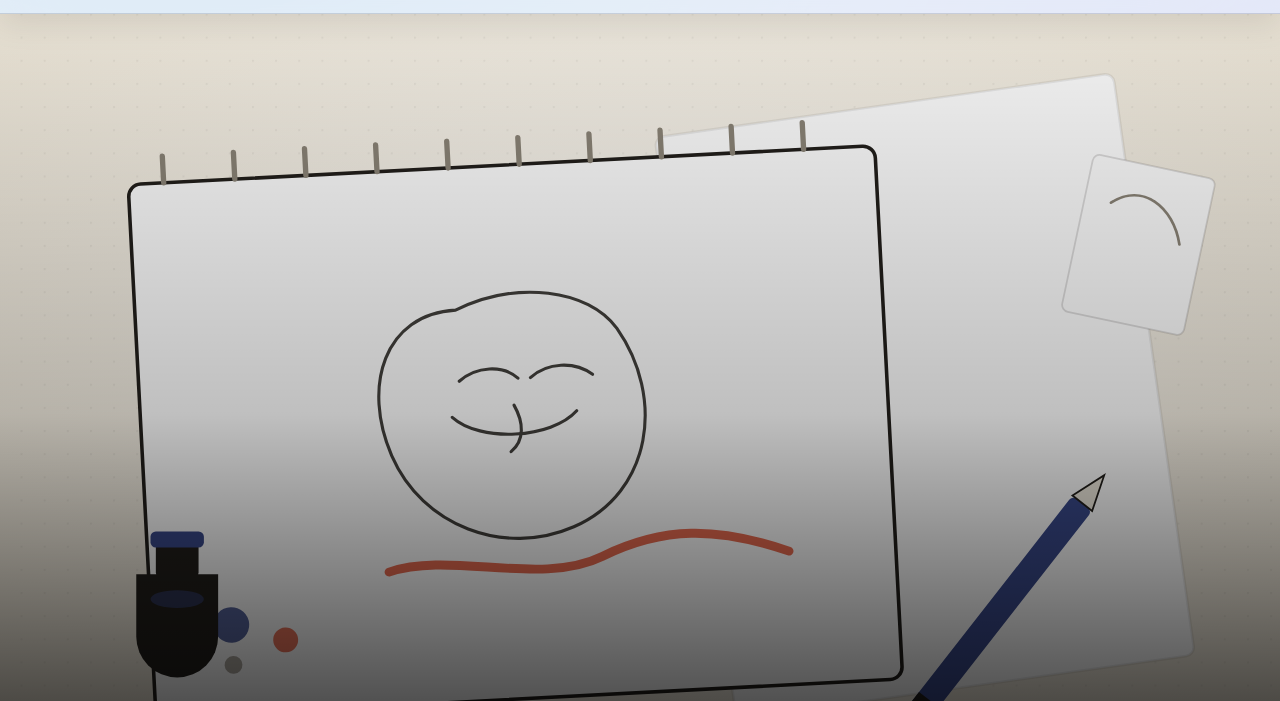
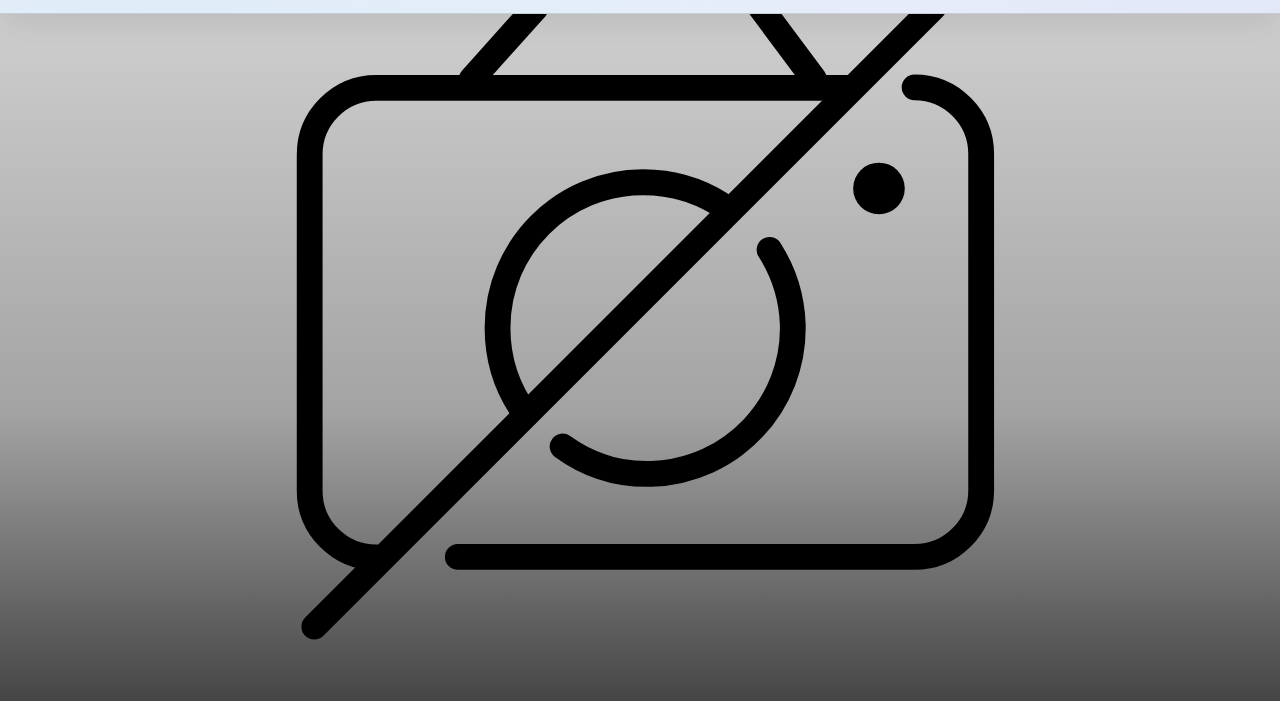
Before and after one commit to chisamikan/chisamikan.site, an Astro site: page / in a window 1280 px wide. Shown: the part 55-756 px from the top of the page. Built offline with nearby package versions, Linux system fonts and the light colour scheme; Astro itself is replaced by a stand-in of ours.

Commit message:
[update]ファーストビューの画像がないときに表示される画像をNO IMAGESに差し替える

```diff
--- a/src/pages/index.astro
+++ b/src/pages/index.astro
@@ -31,7 +31,7 @@ const slideshowImages = gallery
 const heroImages =
   slideshowImages.length > 0
     ? slideshowImages
-    : [gallery.find((item) => !item.nsfw && item.imageUrl)?.imageUrl ?? '/images/hero-illustration.svg'];
+    : [gallery.find((item) => !item.nsfw && item.imageUrl)?.imageUrl ?? '/images/work-placeholder.svg'];
 ---
 
 <BaseLayout>
```
Also changed, not shown: public/images/hero-illustration.svg (deleted).
